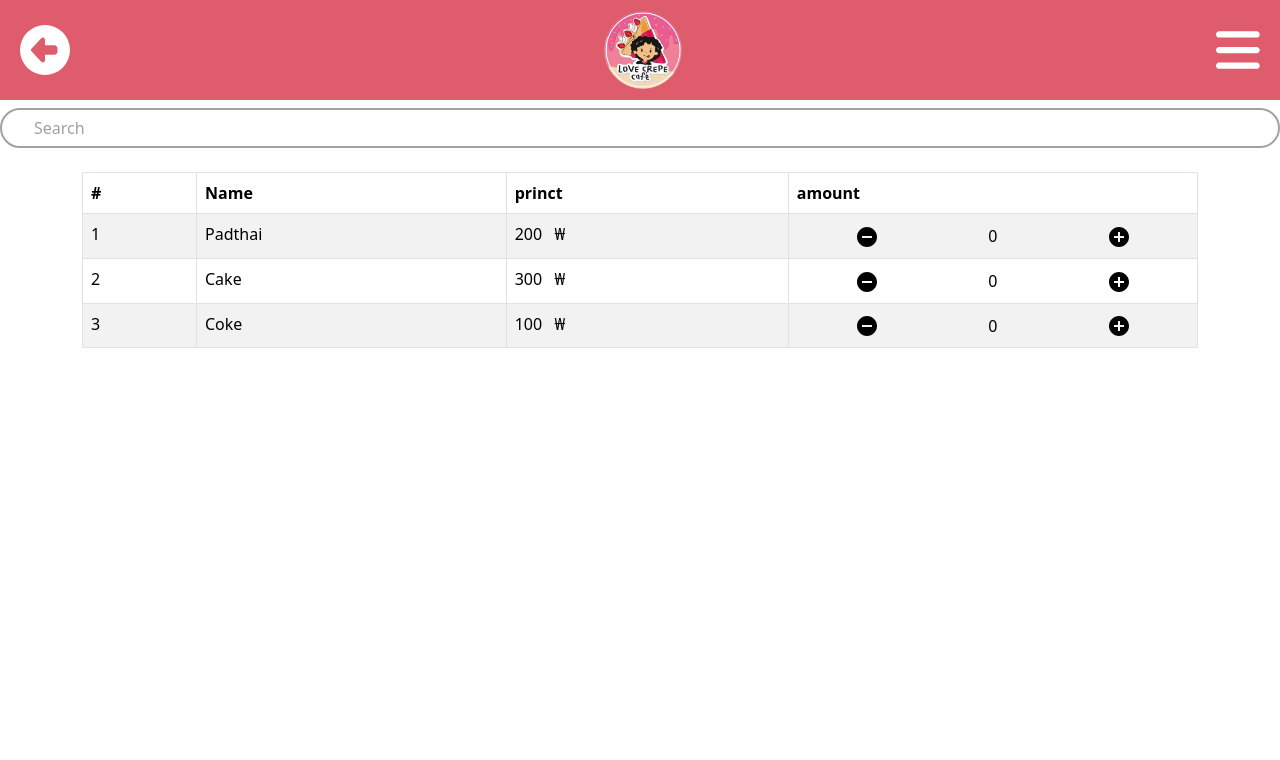
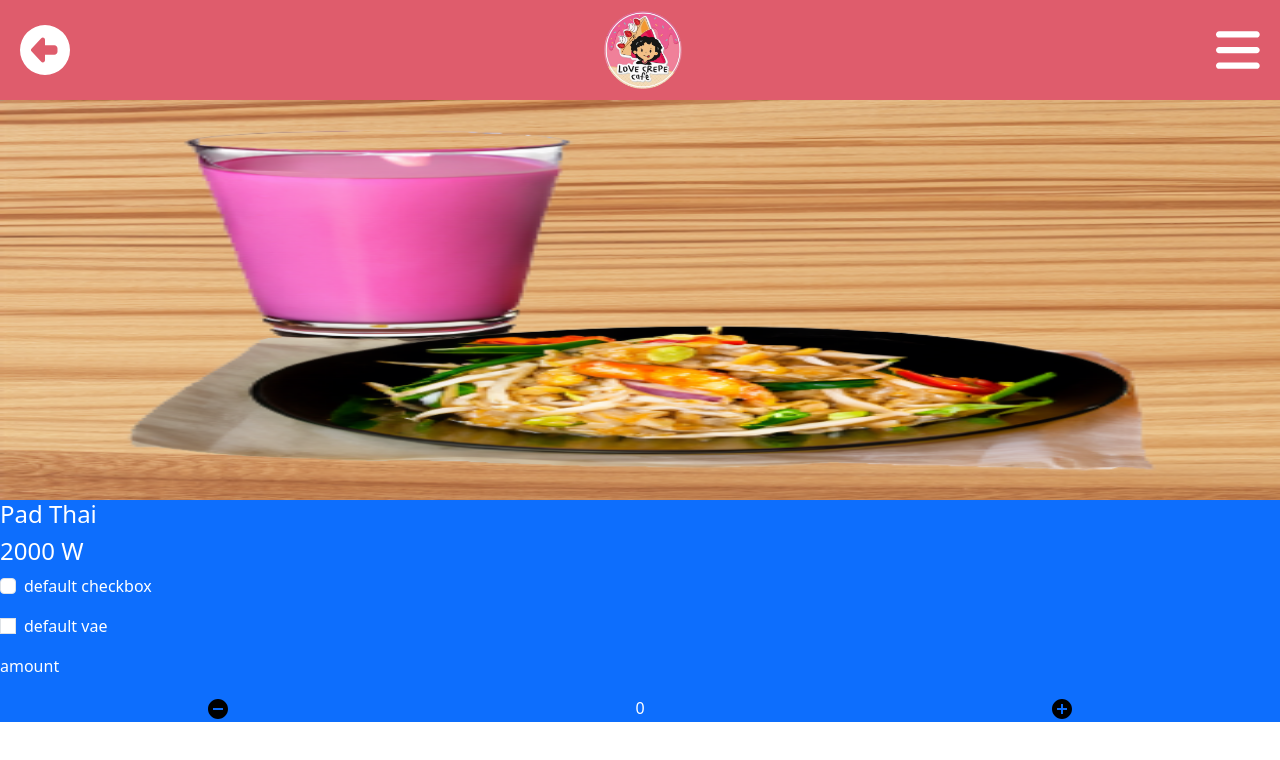
Before and after one commit to KhaNiwat/love-crepe-cafe, a React (Create React App) app in the folder love-crepe-cafe/: page / in a window 1280 px wide. Shown: the top 760 px of the page. Built offline with nearby package versions, Linux system fonts and the light colour scheme.

Commit message:
option
option

```diff
--- a/love-crepe-cafe/src/App.js
+++ b/love-crepe-cafe/src/App.js
@@ -6,13 +6,14 @@
 import Menugroup from './components/Menugroup/Menugroup.jsx';
 import Listmenu from  './components/Listmenu/Listmenu.jsx';
 import Addanddel from './components/addanddel/addanddel.jsx';
+import Option from './components/option/option.jsx';
 function App() {
   return (
     <div className="App">
       {/* <Index/> */}
       <Navbar />
-      <Search />
-      <Listmenu />
+      <Option />
+
 
     </div>
   );
--- a/love-crepe-cafe/src/components/Listmenu/Listmenu.jsx
+++ b/love-crepe-cafe/src/components/Listmenu/Listmenu.jsx
@@ -26,7 +26,7 @@
 
         <tbody>
 
-          {menulist_us.map((val,key) => {
+          {menulist.map((val,key) => {
             return(
               <tr>
             <td>{val.num}</td>
--- /dev/null
+++ b/love-crepe-cafe/src/components/option/option.jsx
@@ -0,0 +1,44 @@
+import React from "react";
+import Style from "../option/option.module.css";
+import Row from "react-bootstrap/Row";
+import Col from "react-bootstrap/Col";
+import All from '../../img/All.png';
+import Addanddel from '../addanddel/addanddel.jsx';
+import Form from 'react-bootstrap/Form';
+export default function option() {
+  return (
+    <div className={Style.Container}>
+      <Row>
+        <Col><img src={All} alt="All" /></Col>
+      </Row>
+      <Row className="bg-primary text-white">
+        <Col>
+            <h4>Pad Thai</h4>
+            <h4>2000 W</h4>
+            <div className={Style.amount}>
+                <Row>
+                    <Col>
+
+                    <Form>
+      {['checkbox','vae'].map((type) => (
+        <div key={`default-${type}`} className="mb-3">
+          <Form.Check // prettier-ignore
+            type={type}
+            id={`default-${type}`}
+            label={`default ${type}`}
+          />
+        </div>
+      ))}
+
+    </Form>
+    <p>amount</p>
+                    <Addanddel />
+                    </Col>
+                </Row>
+
+            </div>
+        </Col>
+      </Row>
+    </div>
+  );
+}
--- /dev/null
+++ b/love-crepe-cafe/src/components/option/option.module.css
@@ -0,0 +1,10 @@
+.Container{
+    /* border: 1px solid black;
+    display: grid;
+    align-items: center;
+    justify-content: center; */
+}
+.Container img{
+    width: 100%;
+    height: 50vh;
+}
```
Also changed, not shown: love-crepe-cafe/src/img/All.png (added).
